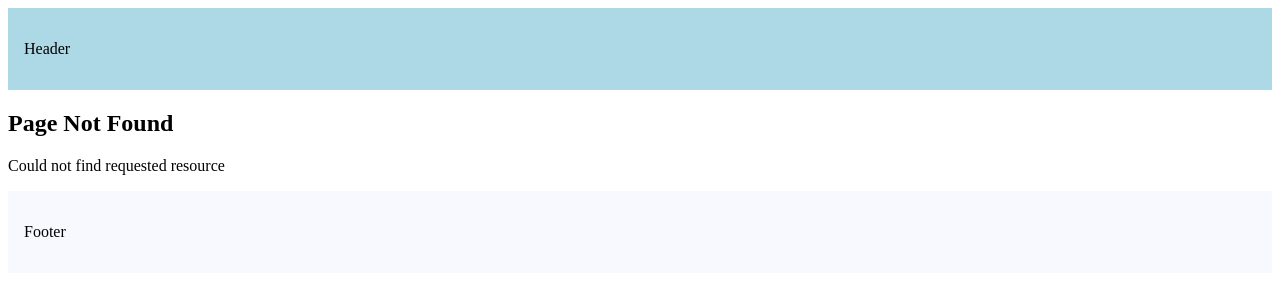
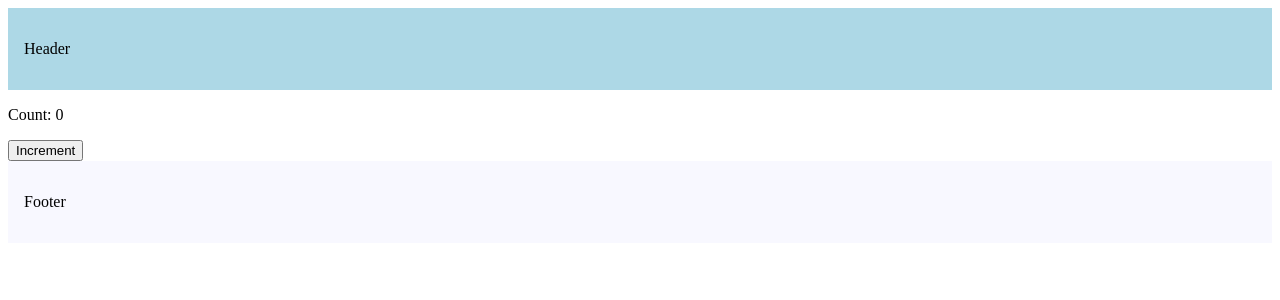
Before and after one commit to LakshayRohilla/next-app, a Next.js app: page /counter in a window 1280 px wide. Before the commit this address had no page. Shown: the top 300 px of the page. Built offline with nearby package versions, Linux system fonts and the light colour scheme.

Commit message:
routing metadata

```diff
--- a/src/app/about/page.tsx
+++ b/src/app/about/page.tsx
@@ -1,3 +1,7 @@
+export const metadata = {
+    title: 'About Next JS'
+  }
+
 const About = () => {
     return <h1>About me !!</h1>
 }
--- /dev/null
+++ b/src/app/counter/counter.tsx
@@ -0,0 +1,12 @@
+"use client";
+import { useState } from "react";
+
+export const Counter = () => {
+  const [count, setCount] = useState(0);
+  return (
+    <div>
+      <p>Count: {count}</p>
+      <button onClick={() => setCount(count + 1)}>Increment</button>
+    </div>
+  );
+};
--- /dev/null
+++ b/src/app/counter/page.tsx
@@ -0,0 +1,9 @@
+import { Counter } from "./counter";
+
+export const metadata = {
+  title: "Counter",
+};
+
+export default function CounterPage() {
+  return <Counter />;
+}
```
Also changed, not shown: src/app/products/[productId]/page.tsx (+31 -23 lines).
